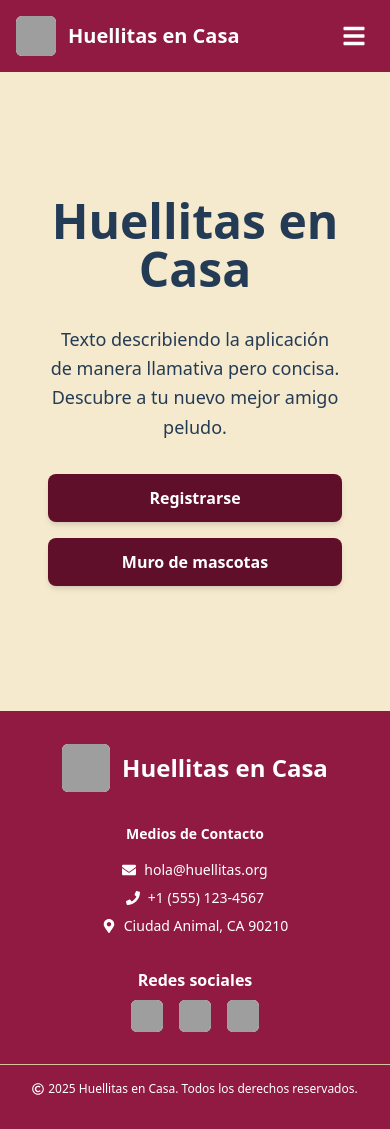
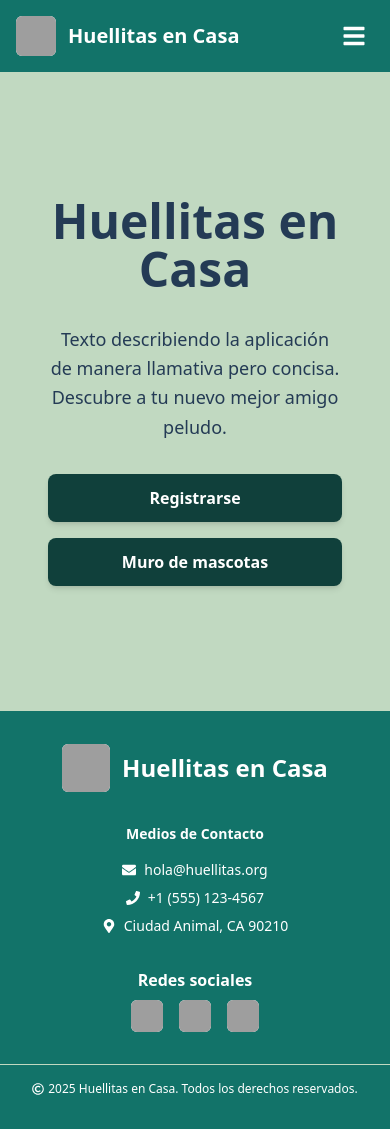
Before and after one commit to andreauxue/AdoptaMascota, a React (Vite) app in the folder Aplicacion/frontend/: page / in a window 390 px wide. Built offline with nearby package versions, Linux system fonts and the light colour scheme; grey boxes are pictures that could not be loaded.

Commit message:
fix: cambios en la paleta de colores - Ulises

```diff
--- a/Aplicacion/frontend/src/App.jsx
+++ b/Aplicacion/frontend/src/App.jsx
@@ -13,7 +13,7 @@ export default function App() {
     <BrowserRouter>
       <div className="flex flex-col min-h-screen">
         <Navbar/>
-        <main className="flex-grow bg-[#f5e9ce] p-6">
+        <main className="flex-grow bg-[#C1D9C1] p-6">
           <Routes>
             <Route path="/" element={<Home/>}/>
             <Route path="/mascotas" element={<ListaMascotas/>}/>
--- a/Aplicacion/frontend/src/components/Footer.jsx
+++ b/Aplicacion/frontend/src/components/Footer.jsx
@@ -3,8 +3,8 @@ import placeholderLogo from '../assets/image.png'; // Imagen placeholder
 
 export default function Footer() {
     return (
-        // Fondo de color rojo y texto blanco
-        <footer className="bg-[#911a42] text-white text-center py-8 mt-0 border-t border-[#911a42]">
+        // Fondo de color verde y texto blanco
+        <footer className="bg-[#127369] text-white text-center py-8 mt-0 border-t border-[#127369]">
             <div className="container mx-auto px-6 grid grid-cols-1 md:grid-cols-3 gap-8 items-center">
 
                 {/* Logo y título a la izquierda */}
@@ -36,7 +36,7 @@ export default function Footer() {
             </div>
 
             {/* Derechos de autor */}
-            <div className="border-t border-[#D6C399] pt-4 mt-8">
+            <div className="border-t border-[#C1D9C1] pt-4 mt-8">
                 <p className="text-xs text-white flex items-center justify-center gap-1">
                     <FaRegCopyright /> {new Date().getFullYear()} Huellitas en Casa. Todos los derechos reservados.
                 </p>
--- a/Aplicacion/frontend/src/components/ListaMascotas.jsx
+++ b/Aplicacion/frontend/src/components/ListaMascotas.jsx
@@ -126,7 +126,7 @@ export default function ListaMascotas() {
         <div className="flex justify-center md:justify-end mt-12">
           <Link
               to="/registrar-mascota"
-              className="px-6 py-3 rounded-lg bg-[#5f0f2a] text-white font-semibold text-center hover:bg-[#243B55] hover:scale-105 hover:shadow-lg active:scale-95 active:shadow-md transition-all duration-300 cursor-pointer"
+              className="px-6 py-3 rounded-lg bg-[#10403B] text-white font-semibold text-center hover:bg-[#243B55] hover:scale-105 hover:shadow-lg active:scale-95 active:shadow-md transition-all duration-300 cursor-pointer"
           >
             Registrar Mascota
           </Link>
--- a/Aplicacion/frontend/src/components/Navbar.jsx
+++ b/Aplicacion/frontend/src/components/Navbar.jsx
@@ -14,10 +14,10 @@ import placeholderLogo from '../assets/image.png';
 export default function Navbar() {
     const [isOpen, setIsOpen] = useState(false);
 
-    const linkStyle = "flex items-center gap-2 px-4 py-2 rounded-md bg-[#5f0f2a] hover:bg-[#243B55] transition-all duration-300 text-white font-medium cursor-pointer hover:shadow-[0_0_15px_rgba(255,255,255,0.3)] hover:ring-2 hover:ring-white/50 hover:-translate-y-1 hover:scale-105 active:scale-95 active:translate-y-0";
+    const linkStyle = "flex items-center gap-2 px-4 py-2 rounded-md bg-[#10403B] hover:bg-[#243B55] transition-all duration-300 text-white font-medium cursor-pointer hover:shadow-[0_0_15px_rgba(255,255,255,0.3)] hover:ring-2 hover:ring-white/50 hover:-translate-y-1 hover:scale-105 active:scale-95 active:translate-y-0";
 
     return (
-        <nav className="bg-[#911a42] text-white px-4 lg:px-8 py-4 flex flex-wrap justify-between items-center shadow-lg">
+        <nav className="bg-[#127369] text-white px-4 lg:px-8 py-4 flex flex-wrap justify-between items-center shadow-lg">
 
             {/* Logo y título */}
             <Link to="/" className="flex items-center gap-3 cursor-pointer hover:scale-105 transition-transform duration-300">
--- a/Aplicacion/frontend/src/components/TarjetaMascota.jsx
+++ b/Aplicacion/frontend/src/components/TarjetaMascota.jsx
@@ -33,7 +33,7 @@ export default function TarjetaMascota({
                         {nombre}
                     </h2>
 
-                    <p className="text-sm text-[#911a42] mt-1">
+                    <p className="text-sm text-[#127369] mt-1">
                         {serieDeDatos}
                     </p>
 
@@ -46,7 +46,7 @@ export default function TarjetaMascota({
                 {/* Botón de acción */}
                 {/* Es 'w-full' (ancho completo) en móvil y 'md:w-auto' (ancho automático) en desktop */}
                 <button
-                    className="mt-3 w-full md:w-auto md:self-start inline-flex items-center justify-center gap-2 rounded-md bg-[#5f0f2a] px-4 py-2 text-white font-semibold shadow-md transition-all duration-300 hover:bg-[#243B55] hover:scale-105 hover:shadow-lg active:scale-95 active:shadow-md cursor-pointer">
+                    className="mt-3 w-full md:w-auto md:self-start inline-flex items-center justify-center gap-2 rounded-md bg-[#127369] px-4 py-2 text-white font-semibold shadow-md transition-all duration-300 hover:bg-[#243B55] hover:scale-105 hover:shadow-lg active:scale-95 active:shadow-md cursor-pointer">
                     <FaHeart className="text-sm"/>
                     <span>Adoptar Mascota</span>
                 </button>
--- a/Aplicacion/frontend/src/pages/Home.jsx
+++ b/Aplicacion/frontend/src/pages/Home.jsx
@@ -3,10 +3,10 @@ import placeholderImage from '../assets/image.png'; // Placeholder
 
 export default function Home() {
 
-    const buttonStyle = "w-full max-w-xs px-6 py-3 rounded-lg text-white font-semibold text-center hover:opacity-90 transition duration-300 shadow-md bg-[#5f0f2a]";
+    const buttonStyle = "w-full max-w-xs px-6 py-3 rounded-lg text-white font-semibold text-center hover:opacity-90 transition duration-300 shadow-md bg-[#10403B]";
 
     return (
-        <div className="min-h-[70vh] bg-[#f5e9ce] flex items-center justify-center">
+        <div className="min-h-[70vh] bg-[#C1D9C1] flex items-center justify-center">
             <div className="container mx-auto px-6 py-16 flex flex-col lg:flex-row items-center justify-center gap-16">
 
                 {/* Columna de Texto y Botones a la izquierda en desktop) */}
--- a/Aplicacion/frontend/src/pages/RegistrarMascota.jsx
+++ b/Aplicacion/frontend/src/pages/RegistrarMascota.jsx
@@ -41,11 +41,11 @@ export default function RegistrarMascota() {
     };
 
     // Estilo de Input del prototipo
-    const inputStyle = "w-full px-4 py-3 bg-white border border-gray-300 rounded-md focus:ring-2 focus:ring-[#801917] focus:border-[#801917] focus:outline-none";
+    const inputStyle = "w-full px-4 py-3 bg-white border border-gray-300 rounded-md focus:ring-2 focus:ring-[#127369] focus:border-[#127369] focus:outline-none";
 
     return (
-        // Fondo beige claro y formulario centrado
-        <div className="min-h-[70vh] bg-[#f5e9ce] flex items-center justify-center p-4">
+        // Fondo verde claro y formulario centrado
+        <div className="min-h-[70vh] bg-[#C1D9C1] flex items-center justify-center p-4">
 
             {/* Tarjeta del formulario */}
             <form onSubmit={handleSubmit} className="bg-[#FFFFFF] rounded-lg shadow-xl p-8 w-full max-w-lg">
@@ -74,13 +74,13 @@ export default function RegistrarMascota() {
                             <label className="flex items-center cursor-pointer">
                                 <input type="radio" name="genero" value="macho" checked={formData.genero === "macho"}
                                        onChange={handleChange}
-                                       className="h-4 w-4 text-[#801917] accent-[#801917] border-gray-400 focus:ring-[#801917]"/>
+                                       className="h-4 w-4 text-[#127369] accent-[#127369] border-gray-400 focus:ring-[#127369]"/>
                                 <span className="ml-2 text-[#243B55]">Macho</span>
                             </label>
                             <label className="flex items-center cursor-pointer">
                                 <input type="radio" name="genero" value="hembra" checked={formData.genero === "hembra"}
                                        onChange={handleChange}
-                                       className="h-4 w-4 text-[#801917] accent-[#801917] border-gray-400 focus:ring-[#801917]"/>
+                                       className="h-4 w-4 text-[#127369] accent-[#127369] border-gray-400 focus:ring-[#127369]"/>
                                 <span className="ml-2 text-[#243B55]">Hembra</span>
                             </label>
                         </div>
@@ -92,7 +92,7 @@ export default function RegistrarMascota() {
 
                     {/* Input de Imagen */}
                     <label className={`${inputStyle} flex items-center gap-3 cursor-pointer hover:bg-gray-50`}>
-                        <FaFileImage className="text-[#801917]"/>
+                        <FaFileImage className="text-[#127369]"/>
                         <span className="text-[#243B55]">
                             {imagePreview ? "Cambiar imagen" : "Subir imagen"}
                         </span>
@@ -114,7 +114,7 @@ export default function RegistrarMascota() {
                     className={`w-full mt-6 py-3 px-4 rounded-md font-semibold text-white transition-all duration-300 ${
                         isLoading
                             ? 'bg-gray-400 cursor-not-allowed shadow-md'
-                            : 'bg-[#5f0f2a] hover:bg-[#243B55] hover:-translate-y-1 hover:shadow-2xl hover:shadow-[#243B55]/40 hover:ring-2 hover:ring-white active:translate-y-0 active:shadow-md cursor-pointer shadow-md'
+                            : 'bg-[#127369] hover:bg-[#243B55] hover:-translate-y-1 hover:shadow-2xl hover:shadow-[#243B55]/40 hover:ring-2 hover:ring-white active:translate-y-0 active:shadow-md cursor-pointer shadow-md'
                     }`}
                 >
                     {isLoading ? "Procesando..." : "Subir"}
```
Also changed, not shown: Aplicacion/frontend/src/components/FormularioAuth.jsx (+6 -6 lines), 1 other file (tests, documents, lock files or other folders).
